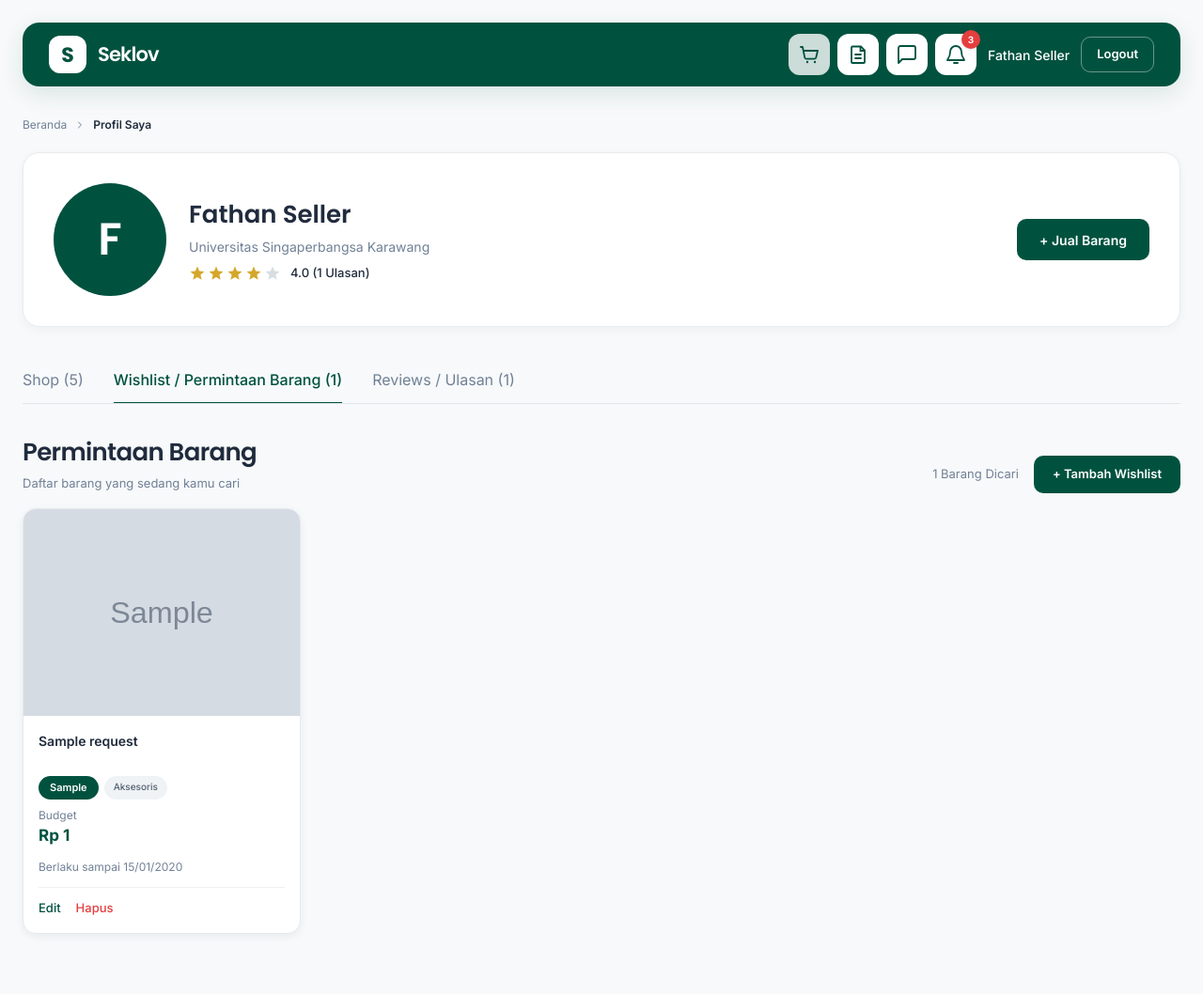
After one commit to Althafrizkys/website-preloved, a Laravel app: page /profil-saya?tab=wishlist in a window 1280 px wide. The commit adds this page. Shown: the whole page at 94% size. Run offline with Laravel 12, Linux system fonts and the light colour scheme; a user stored in the database is signed in; data comes from the database, SQL or seed files in the repository; tables that the repository leaves empty hold one stand-in row (values such as "Sample post"); grey boxes marked "Sample" are stand-in pictures; style sheets or scripts are compiled from the project's sources.

Commit message:
feat: halaman profil toko (shop, wishlist, ulasan) dan form wishlist

```diff
--- /dev/null
+++ b/app/Http/Controllers/ProfileController.php
@@ -0,0 +1,73 @@
+<?php
+
+namespace App\Http\Controllers;
+
+use App\Models\User;
+use Illuminate\Contracts\View\View;
+use Illuminate\Http\RedirectResponse;
+use Illuminate\Http\Request;
+
+class ProfileController extends Controller
+{
+    public function me(Request $request): View
+    {
+        return $this->render($request, $request->user());
+    }
+
+    public function show(Request $request, User $user): View|RedirectResponse
+    {
+        // Buka toko sendiri lewat /toko/{id} -> arahkan ke halaman pribadi
+        if ($request->user()?->user_id === $user->user_id) {
+            return redirect()->route('profile.me', $request->query());
+        }
+
+        return $this->render($request, $user);
+    }
+
+    private function render(Request $request, User $user): View
+    {
+        $isOwner = $request->user()?->user_id === $user->user_id;
+
+        $tab = in_array($request->query('tab'), ['shop', 'wishlist', 'reviews'], true)
+            ? $request->query('tab')
+            : 'shop';
+
+        $productsQuery = fn () => $user->products()->where('status', 'tersedia');
+        $wishlistsQuery = fn () => $user->wishlistRequests()
+            ->when(! $isOwner, fn ($q) => $q->where('status', 'aktif')->where('expired_at', '>', now()));
+        $ratingsQuery = fn () => $user->receivedRatings();
+
+        $counts = [
+            'shop' => $productsQuery()->count(),
+            'wishlist' => $wishlistsQuery()->count(),
+            'reviews' => $ratingsQuery()->count(),
+        ];
+
+        $items = match ($tab) {
+            'shop' => $productsQuery()
+                ->with([
+                    'media' => fn ($q) => $q->where('media_type', 'foto'),
+                    'category',
+                    'seller:user_id,name,campus',
+                ])
+                ->latest('created_at')
+                ->get(),
+            'wishlist' => $wishlistsQuery()->with('category')->latest('created_at')->get(),
+            'reviews' => $ratingsQuery()->orderByDesc('created_at')->get(),
+        };
+
+        $reviewers = $tab === 'reviews'
+            ? User::whereIn('user_id', $items->pluck('reviewer_id'))->get()->keyBy('user_id')
+            : collect();
+
+        return view('profile.show', [
+            'user' => $user,
+            'isOwner' => $isOwner,
+            'tab' => $tab,
+            'items' => $items,
+            'counts' => $counts,
+            'reviewers' => $reviewers,
+            'ratingAvg' => round((float) $ratingsQuery()->avg('stars'), 1),
+        ]);
+    }
+}
--- a/app/Models/User.php
+++ b/app/Models/User.php
@@ -89,4 +89,14 @@ public function getTotalPointsAttribute(): int
 {
     return (int) $this->rewardRecords()->sum('points');
 }
+
+    public function receivedRatings(): HasMany
+    {
+        return $this->hasMany(Rating::class, 'reviewed_user_id', 'user_id');
+    }
+
+    public function wishlistRequests(): HasMany
+    {
+        return $this->hasMany(WishlistRequest::class, 'user_id', 'user_id');
+    }
 }
--- /dev/null
+++ b/app/Models/WishlistRequest.php
@@ -0,0 +1,50 @@
+<?php
+
+namespace App\Models;
+
+use Illuminate\Database\Eloquent\Model;
+use Illuminate\Database\Eloquent\Relations\BelongsTo;
+
+class WishlistRequest extends Model
+{
+    protected $table = 'wishlist_requests';
+
+    protected $primaryKey = 'request_id';
+
+    public $timestamps = false;
+
+    protected $fillable = [
+        'user_id',
+        'category_id',
+        'item_name',
+        'condition',
+        'budget',
+        'description',
+        'image',
+        'expired_at',
+        'status',
+    ];
+
+    protected function casts(): array
+    {
+        return [
+            'budget' => 'decimal:2',
+            'expired_at' => 'datetime',
+        ];
+    }
+
+    public function getRouteKeyName(): string
+    {
+        return 'request_id';
+    }
+
+    public function user(): BelongsTo
+    {
+        return $this->belongsTo(User::class, 'user_id', 'user_id');
+    }
+
+    public function category(): BelongsTo
+    {
+        return $this->belongsTo(Category::class, 'category_id', 'category_id');
+    }
+}
--- /dev/null
+++ b/resources/views/components/avatar.blade.php
@@ -0,0 +1,7 @@
+@props(['user', 'size' => 'size-[120px]', 'text' => 'text-5xl'])
+
+@if ($user->profile_photo)
+    <img src="{{ \Illuminate\Support\Facades\Storage::disk('public')->url($user->profile_photo) }}" alt="{{ $user->name }}" class="{{ $size }} shrink-0 rounded-full object-cover">
+@else
+    <span class="{{ $size }} {{ $text }} flex shrink-0 items-center justify-center rounded-full bg-[#00523f] font-['Poppins'] font-semibold text-white" aria-hidden="true">{{ mb_strtoupper(mb_substr($user->name, 0, 1)) }}</span>
+@endif
--- /dev/null
+++ b/resources/views/components/layouts/app.blade.php
@@ -0,0 +1,22 @@
+@props(['title' => 'Seklov'])
+<!DOCTYPE html>
+<html lang="{{ str_replace('_', '-', app()->getLocale()) }}">
+    <head>
+        <meta charset="utf-8">
+        <meta name="viewport" content="width=device-width, initial-scale=1">
+        <title>{{ $title }} | Seklov</title>
+        <link rel="preconnect" href="https://fonts.googleapis.com">
+        <link rel="preconnect" href="https://fonts.gstatic.com" crossorigin>
+        <link href="https://fonts.googleapis.com/css2?family=Inter:wght@400;500;600;700&family=Poppins:wght@500;600;700&display=swap" rel="stylesheet">
+        @vite(['resources/css/app.css', 'resources/js/app.js'])
+    </head>
+    <body class="m-0 bg-[#f7f9fa] font-['Inter'] text-[#202b3d] antialiased">
+        <header class="px-4 pt-4 sm:px-6 sm:pt-6">
+            <x-navbar />
+        </header>
+
+        <main class="mx-auto max-w-[1320px] px-4 pb-16 pt-6 sm:px-6 sm:pt-8">
+            {{ $slot }}
+        </main>
+    </body>
+</html>
--- a/resources/views/components/navbar.blade.php
+++ b/resources/views/components/navbar.blade.php
@@ -72,7 +72,7 @@
             @if (auth()->user()->isAdmin())
                 <a href="{{ route('admin.dashboard') }}" class="rounded-[10px] bg-white/10 px-3 py-2 text-[13px] font-semibold hover:bg-white/20 sm:px-4">Dashboard Admin</a>
             @endif
-            <span class="hidden max-w-[180px] truncate text-[14px] font-medium sm:inline">{{ auth()->user()->name }}</span>
+            <a href="{{ route('profile.me') }}" title="Profil saya" class="hidden max-w-[180px] truncate text-[14px] font-medium hover:underline sm:inline">{{ auth()->user()->name }}</a>
             <form method="POST" action="{{ route('logout') }}">
                 @csrf
                 <button type="submit" class="rounded-[10px] border border-white/40 px-3 py-2 text-[13px] font-semibold hover:bg-white/10 sm:px-4">Logout</button>
--- /dev/null
+++ b/resources/views/components/profile-header.blade.php
@@ -0,0 +1,36 @@
+@props(['user', 'isOwner' => false, 'ratingAvg' => 0, 'ratingTotal' => 0])
+
+@php
+    $campusNames = [
+        'UNSIKA' => 'Universitas Singaperbangsa Karawang',
+        'UBP' => 'Universitas Buana Perjuangan Karawang',
+    ];
+@endphp
+
+<section class="flex flex-col gap-5 rounded-[18px] border border-[#e7ebee] bg-white p-5 shadow-[0_3px_12px_rgba(22,34,48,0.04)] sm:flex-row sm:items-center sm:justify-between sm:p-8">
+    <div class="flex items-center gap-5 sm:gap-6">
+        <x-avatar :user="$user" size="size-20 sm:size-[120px]" text="text-3xl sm:text-5xl" />
+
+        <div class="min-w-0">
+            <h1 class="truncate font-['Poppins'] text-[22px] font-semibold text-[#202b3d] sm:text-[26px]">{{ $user->name }}</h1>
+            <p class="mt-1 text-[14px] text-[#718096]">{{ $campusNames[$user->campus] ?? $user->campus }}</p>
+            <div class="mt-2 flex items-center gap-2.5">
+                <x-star-rating :rating="$ratingAvg" />
+                <span class="text-[13px] font-medium text-[#202b3d]">
+                    {{ $ratingTotal > 0 ? number_format($ratingAvg, 1) : '0' }} ({{ $ratingTotal }} Ulasan)
+                </span>
+            </div>
+        </div>
+    </div>
+
+    @if ($isOwner)
+        <a href="{{ route('products.create') }}" class="inline-flex h-11 items-center justify-center rounded-[10px] bg-[#00523f] px-6 text-[14px] font-semibold text-white transition hover:bg-[#006c52]">+ Jual Barang</a>
+    @else
+        <button type="button" disabled title="Chat dari profil segera hadir" class="inline-flex h-11 cursor-not-allowed items-center justify-center gap-2 rounded-[10px] bg-[#00523f] px-6 text-[14px] font-semibold text-white opacity-60">
+            <svg class="size-5" viewBox="0 0 24 24" fill="none" aria-hidden="true">
+                <path d="M21 15a2 2 0 0 1-2 2H7l-4 4V5a2 2 0 0 1 2-2h14a2 2 0 0 1 2 2z" stroke="currentColor" stroke-linecap="round" stroke-linejoin="round" stroke-width="1.8"/>
+            </svg>
+            Chat Sekarang
+        </button>
+    @endif
+</section>
--- /dev/null
+++ b/resources/views/components/profile-tabs.blade.php
@@ -0,0 +1,22 @@
+@props(['user', 'tab', 'isOwner' => false, 'counts' => []])
+
+@php
+    $url = fn (string $key) => $isOwner
+        ? route('profile.me', ['tab' => $key])
+        : route('store.show', ['user' => $user, 'tab' => $key]);
+
+    $tabs = [
+        'shop' => 'Shop ('.($counts['shop'] ?? 0).')',
+        'wishlist' => 'Wishlist / Permintaan Barang ('.($counts['wishlist'] ?? 0).')',
+        'reviews' => 'Reviews / Ulasan ('.($counts['reviews'] ?? 0).')',
+    ];
+@endphp
+
+<nav class="mt-6 flex gap-6 overflow-x-auto border-b border-[#e1e6e9] sm:mt-8 sm:gap-8" aria-label="Tab profil">
+    @foreach ($tabs as $key => $label)
+        <a href="{{ $url($key) }}" @if ($tab === $key) aria-current="page" @endif
+           class="-mb-px shrink-0 whitespace-nowrap border-b-2 py-3 text-[14px] sm:text-[16px] {{ $tab === $key ? 'border-[#00523f] font-medium text-[#00523f]' : 'border-transparent text-[#718096] hover:text-[#00523f]' }}">
+            {{ $label }}
+        </a>
+    @endforeach
+</nav>
--- /dev/null
+++ b/resources/views/components/star-rating.blade.php
@@ -0,0 +1,9 @@
+@props(['rating' => 0, 'size' => 'size-[18px]'])
+
+<div class="flex gap-0.5" role="img" aria-label="Rating {{ number_format((float) $rating, 1) }} dari 5">
+    @for ($i = 1; $i <= 5; $i++)
+        <svg class="{{ $size }} {{ $i <= round($rating) ? 'text-[#d4a72c]' : 'text-[#d6dee2]' }}" viewBox="0 0 24 24" fill="currentColor" aria-hidden="true">
+            <path d="M12 17.27 18.18 21l-1.64-7.03L22 9.24l-7.19-.61L12 2 9.19 8.63 2 9.24l5.46 4.73L5.82 21z"/>
+        </svg>
+    @endfor
+</div>
--- /dev/null
+++ b/resources/views/components/wishlist-card.blade.php
@@ -0,0 +1,48 @@
+@props(['wishlist', 'isOwner' => false])
+
+<article class="flex h-full flex-col overflow-hidden rounded-[14px] border border-[#e5e9ed] bg-white shadow-[0_3px_10px_rgba(22,34,48,0.06)]">
+    <div class="relative aspect-[4/3] overflow-hidden bg-[#eceff2]">
+        @if ($wishlist->image)
+            <img src="{{ \Illuminate\Support\Facades\Storage::disk('public')->url($wishlist->image) }}" alt="{{ $wishlist->item_name }}" class="size-full object-cover">
+        @else
+            <div class="flex size-full items-center justify-center bg-gradient-to-br from-[#eef1f3] to-[#e2e7e9] text-[#98a4a8]" aria-label="Foto belum tersedia">
+                <svg class="size-12" viewBox="0 0 48 48" fill="none" aria-hidden="true">
+                    <path d="M8 11.5A3.5 3.5 0 0 1 11.5 8h25a3.5 3.5 0 0 1 3.5 3.5v25a3.5 3.5 0 0 1-3.5 3.5h-25A3.5 3.5 0 0 1 8 36.5v-25Z" stroke="currentColor" stroke-width="2.5"/>
+                    <circle cx="18" cy="18" r="3" stroke="currentColor" stroke-width="2.5"/>
+                    <path d="m10 33 9-9 6 6 4-4 9 9" stroke="currentColor" stroke-linecap="round" stroke-linejoin="round" stroke-width="2.5"/>
+                </svg>
+            </div>
+        @endif
+
+        @if ($isOwner && $wishlist->status !== 'aktif')
+            <span class="absolute left-3 top-3 rounded-full bg-[#526170] px-3 py-1 text-[11px] font-semibold capitalize text-white">{{ $wishlist->status }}</span>
+        @endif
+    </div>
+
+    <div class="flex flex-1 flex-col p-3.5 sm:p-4">
+        <p class="line-clamp-2 min-h-[42px] text-[14px] font-semibold leading-[21px] text-[#202b3d]">{{ $wishlist->item_name }}</p>
+
+        <div class="mt-1.5 flex flex-wrap gap-1.5">
+            @if ($wishlist->condition)
+                <span class="rounded-full bg-[#00523f] px-3 py-1 text-[11px] font-semibold text-white">{{ $wishlist->condition }}</span>
+            @endif
+            <span class="rounded-full bg-[#f0f3f6] px-2.5 py-1 text-[10px] font-medium text-[#526170]">{{ $wishlist->category?->category_name ?? 'Lainnya' }}</span>
+        </div>
+
+        <p class="mt-2 text-[12px] text-[#718096]">Budget</p>
+        <p class="text-[17px] font-bold text-[#00523f]">Rp {{ number_format((float) $wishlist->budget, 0, ',', '.') }}</p>
+
+        <p class="mt-auto pt-3 text-[12px] text-[#718096]">Berlaku sampai {{ $wishlist->expired_at->format('d/m/Y') }}</p>
+
+        @if ($isOwner)
+            <div class="mt-3 flex items-center gap-4 border-t border-[#eef1f3] pt-3 text-[13px] font-medium">
+                <a href="{{ route('wishlist.edit', $wishlist) }}" class="text-[#00523f] hover:underline">Edit</a>
+                <form method="POST" action="{{ route('wishlist.destroy', $wishlist) }}" onsubmit="return confirm('Hapus permintaan barang ini?')">
+                    @csrf
+                    @method('DELETE')
+                    <button type="submit" class="text-[#e53e3e] hover:underline">Hapus</button>
+                </form>
+            </div>
+        @endif
+    </div>
+</article>
--- /dev/null
+++ b/resources/views/profile/show.blade.php
@@ -0,0 +1,18 @@
+<x-layouts.app :title="$user->name">
+    <nav class="mb-5 flex items-center gap-2 text-[12px] text-[#718096]" aria-label="Breadcrumb">
+        <a href="{{ route('home') }}" class="hover:text-[#00523f]">Beranda</a>
+        <svg class="size-3" viewBox="0 0 24 24" fill="none" aria-hidden="true"><path d="m9 6 6 6-6 6" stroke="currentColor" stroke-linecap="round" stroke-linejoin="round" stroke-width="2"/></svg>
+        <span class="font-semibold text-[#202b3d]">{{ $isOwner ? 'Profil Saya' : 'Profil Penjual' }}</span>
+    </nav>
+
+    @if (session('success'))
+        <div role="status" class="mb-4 rounded-[12px] border border-[#bfe6d9] bg-[#edf7f4] px-4 py-3 text-[13px] font-medium text-[#00523f]">{{ session('success') }}</div>
+    @endif
+
+    <x-profile-header :user="$user" :is-owner="$isOwner" :rating-avg="$ratingAvg" :rating-total="$counts['reviews']" />
+    <x-profile-tabs :user="$user" :tab="$tab" :is-owner="$isOwner" :counts="$counts" />
+
+    <section class="mt-6 sm:mt-8">
+        @include('profile.tabs.'.$tab)
+    </section>
+</x-layouts.app>
--- /dev/null
+++ b/resources/views/profile/tabs/wishlist.blade.php
@@ -0,0 +1,24 @@
+<div class="mb-4 flex flex-wrap items-end justify-between gap-3">
+    <div>
+        <h2 class="font-['Poppins'] text-[21px] font-semibold tracking-[-0.025em] sm:text-[26px]">Permintaan Barang</h2>
+        <p class="mt-1 text-[13px] text-[#718096]">{{ $isOwner ? 'Daftar barang yang sedang kamu cari' : 'Daftar barang yang sedang dicari oleh '.$user->name }}</p>
+    </div>
+    <div class="flex items-center gap-4">
+        <p class="text-[13px] text-[#718096]">{{ $items->count() }} Barang Dicari</p>
+        @if ($isOwner)
+            <a href="{{ route('wishlist.create') }}" class="inline-flex h-10 items-center rounded-[10px] bg-[#00523f] px-5 text-[13px] font-semibold text-white transition hover:bg-[#006c52]">+ Tambah Wishlist</a>
+        @endif
+    </div>
+</div>
+
+@if ($items->isNotEmpty())
+    <div class="grid grid-cols-2 gap-3 sm:gap-4 md:grid-cols-3 lg:grid-cols-4">
+        @foreach ($items as $wishlist)
+            <x-wishlist-card :wishlist="$wishlist" :is-owner="$isOwner" />
+        @endforeach
+    </div>
+@else
+    <div class="rounded-[16px] border border-dashed border-[#d6dee2] bg-white px-5 py-12 text-center">
+        <h3 class="font-['Poppins'] text-[18px] font-semibold text-[#263746]">Belum ada permintaan barang</h3>
+    </div>
+@endif
--- a/routes/web.php
+++ b/routes/web.php
@@ -154,4 +154,25 @@ Route::middleware('auth')->group(function () {
         ->whereNumber('transaction')
         ->name('transactions.cancel');
     Route::get('/rewards', [RewardController::class, 'index'])->name('rewards.index');
+
+    // ===== Profil toko & wishlist (Akmal) =====
+Route::get('/toko/{user}', [\App\Http\Controllers\ProfileController::class, 'show'])
+    ->whereNumber('user')
+    ->name('store.show');
+
+Route::middleware('auth')->group(function () {
+    Route::get('/profil-saya', [\App\Http\Controllers\ProfileController::class, 'me'])->name('profile.me');
+
+    Route::get('/wishlist/buat', [\App\Http\Controllers\WishlistController::class, 'create'])->name('wishlist.create');
+    Route::post('/wishlist', [\App\Http\Controllers\WishlistController::class, 'store'])->name('wishlist.store');
+    Route::get('/wishlist/{wishlist}/edit', [\App\Http\Controllers\WishlistController::class, 'edit'])
+        ->whereNumber('wishlist')
+        ->name('wishlist.edit');
+    Route::put('/wishlist/{wishlist}', [\App\Http\Controllers\WishlistController::class, 'update'])
+        ->whereNumber('wishlist')
+        ->name('wishlist.update');
+    Route::delete('/wishlist/{wishlist}', [\App\Http\Controllers\WishlistController::class, 'destroy'])
+        ->whereNumber('wishlist')
+        ->name('wishlist.destroy');
 });
+});
```
Also changed, not shown: app/Http/Controllers/WishlistController.php (added, +106 -0 lines), resources/views/profile/tabs/reviews.blade.php (added, +38 -0 lines), resources/views/profile/tabs/shop.blade.php (added, +22 -0 lines), resources/views/wishlist/_form.blade.php (added, +85 -0 lines), resources/views/wishlist/create.blade.php (added, +8 -0 lines), resources/views/wishlist/edit.blade.php (added, +7 -0 lines), database/migrations/2026_11_24_145017_add_details_to_wishlist_requests_table.php (added).
